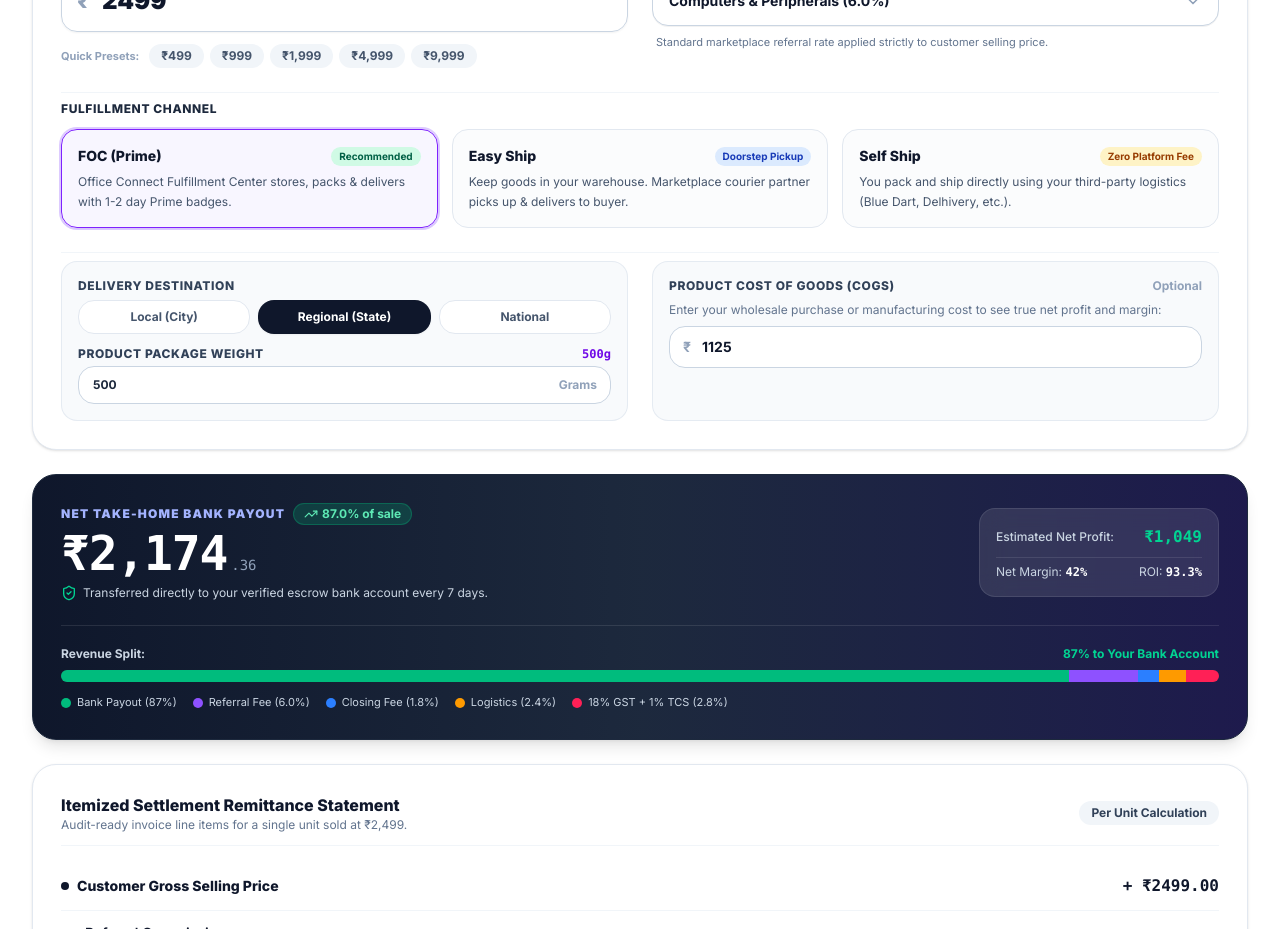
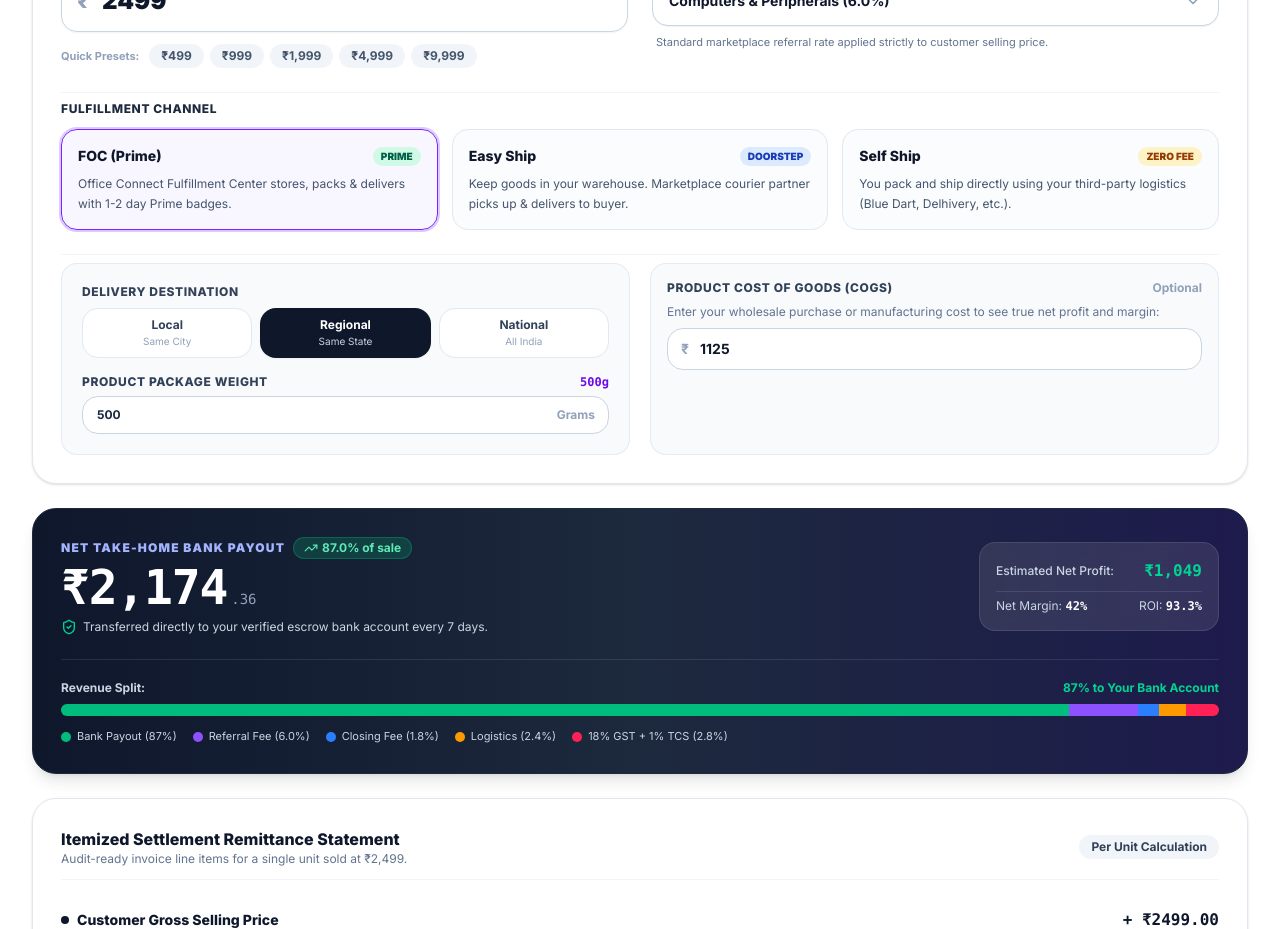
Before and after one commit to cambliss/office-connect-full-product, a Next.js app in the folder cambliss-frontend/: page /seller-central in a window 1280 px wide. Shown: the part 5620-6549 px from the top of the page. Built offline with nearby package versions, Linux system fonts and the light colour scheme.

Commit message:
fix(fees): prevent fulfillment badge overflow and wrap-safe destination zone buttons

```diff
--- a/cambliss-frontend/components/seller-portal/SellerFeeCalculator.tsx
+++ b/cambliss-frontend/components/seller-portal/SellerFeeCalculator.tsx
@@ -368,21 +368,21 @@ export const SellerFeeCalculator = ({
               {
                 id: "FOC",
                 name: "FOC (Prime)",
-                badge: "Recommended",
+                badge: "Prime",
                 tagColor: "bg-emerald-100 text-emerald-800",
                 desc: "Office Connect Fulfillment Center stores, packs & delivers with 1-2 day Prime badges.",
               },
               {
                 id: "EASY_SHIP",
                 name: "Easy Ship",
-                badge: "Doorstep Pickup",
+                badge: "Doorstep",
                 tagColor: "bg-blue-100 text-blue-800",
                 desc: "Keep goods in your warehouse. Marketplace courier partner picks up & delivers to buyer.",
               },
               {
                 id: "SELF_SHIP",
                 name: "Self Ship",
-                badge: "Zero Platform Fee",
+                badge: "Zero Fee",
                 tagColor: "bg-amber-100 text-amber-800",
                 desc: "You pack and ship directly using your third-party logistics (Blue Dart, Delhivery, etc.).",
               },
@@ -393,16 +393,16 @@ export const SellerFeeCalculator = ({
                   key={m.id}
                   type="button"
                   onClick={() => setFulfillment(m.id as any)}
-                  className={`p-4 rounded-2xl text-left border transition flex flex-col justify-between ${
+                  className={`p-4 rounded-2xl text-left border transition flex flex-col justify-between overflow-hidden ${
                     isSelected
                       ? "border-violet-600 bg-violet-50/70 ring-2 ring-violet-500/30 shadow-xs"
                       : "border-slate-200 bg-slate-50/50 hover:bg-slate-50 hover:border-slate-300"
                   }`}
                 >
                   <div>
-                    <div className="flex items-center justify-between gap-1 mb-1.5">
+                    <div className="flex flex-wrap items-center justify-between gap-1.5 mb-2">
                       <span className="font-extrabold text-sm text-slate-900">{m.name}</span>
-                      <span className={`text-[10px] font-bold px-2 py-0.5 rounded-full ${m.tagColor}`}>
+                      <span className={`text-[10px] font-black uppercase px-2 py-0.5 rounded-full shrink-0 ${m.tagColor}`}>
                         {m.badge}
                       </span>
                     </div>
@@ -415,39 +415,42 @@ export const SellerFeeCalculator = ({
         </div>
 
         {/* Row 3: Destination Zone, Weight & Merchant COGS */}
-        <div className="grid grid-cols-1 md:grid-cols-2 gap-6 pt-2 border-t border-slate-100">
+        <div className="grid grid-cols-1 lg:grid-cols-2 gap-5 pt-2 border-t border-slate-100">
 
           {/* Shipping Zone & Weight (If Not Self-Ship) */}
           {fulfillment !== "SELF_SHIP" ? (
-            <div className="p-4 rounded-2xl bg-slate-50 border border-slate-200/80 space-y-3">
+            <div className="p-4 sm:p-5 rounded-2xl bg-slate-50 border border-slate-200/80 space-y-4">
               <div>
-                <label className="text-xs font-extrabold uppercase tracking-wider text-slate-700 block mb-1.5">
+                <label className="text-xs font-extrabold uppercase tracking-wider text-slate-700 block mb-2">
                   Delivery Destination
                 </label>
                 <div className="grid grid-cols-3 gap-2">
                   {[
-                    { id: "local", label: "Local (City)" },
-                    { id: "regional", label: "Regional (State)" },
-                    { id: "national", label: "National" },
+                    { id: "local", label: "Local", sub: "Same City" },
+                    { id: "regional", label: "Regional", sub: "Same State" },
+                    { id: "national", label: "National", sub: "All India" },
                   ].map((z) => (
                     <button
                       key={z.id}
                       type="button"
                       onClick={() => setShippingZone(z.id as any)}
-                      className={`py-2 px-1 rounded-xl text-xs font-bold transition text-center ${
+                      className={`py-2 px-1.5 rounded-xl transition text-center flex flex-col items-center justify-center ${
                         shippingZone === z.id
                           ? "bg-slate-900 text-white shadow-xs"
-                          : "bg-white border border-slate-200 text-slate-600 hover:bg-slate-100"
+                          : "bg-white border border-slate-200 text-slate-700 hover:bg-slate-100"
                       }`}
                     >
-                      {z.label}
+                      <span className="text-xs font-bold leading-tight">{z.label}</span>
+                      <span className={`text-[10px] block mt-0.5 ${shippingZone === z.id ? "text-slate-300" : "text-slate-400"}`}>
+                        {z.sub}
+                      </span>
                     </button>
                   ))}
                 </div>
               </div>
 
               <div>
-                <div className="flex items-center justify-between mb-1">
+                <div className="flex items-center justify-between mb-1.5">
                   <label className="text-xs font-extrabold uppercase tracking-wider text-slate-700">
                     Product Package Weight
                   </label>
@@ -471,7 +474,7 @@ export const SellerFeeCalculator = ({
               </div>
             </div>
           ) : (
-            <div className="p-4 rounded-2xl bg-amber-50/80 border border-amber-200 text-xs text-amber-900 flex items-center gap-3">
+            <div className="p-4 sm:p-5 rounded-2xl bg-amber-50/80 border border-amber-200 text-xs text-amber-900 flex items-center gap-3">
               <Building2 className="w-6 h-6 text-amber-600 shrink-0" />
               <span>
                 <strong>Self-Ship Enabled:</strong> Office Connect charges ₹0 logistics fee. You dispatch packages using your own courier contract.
```
